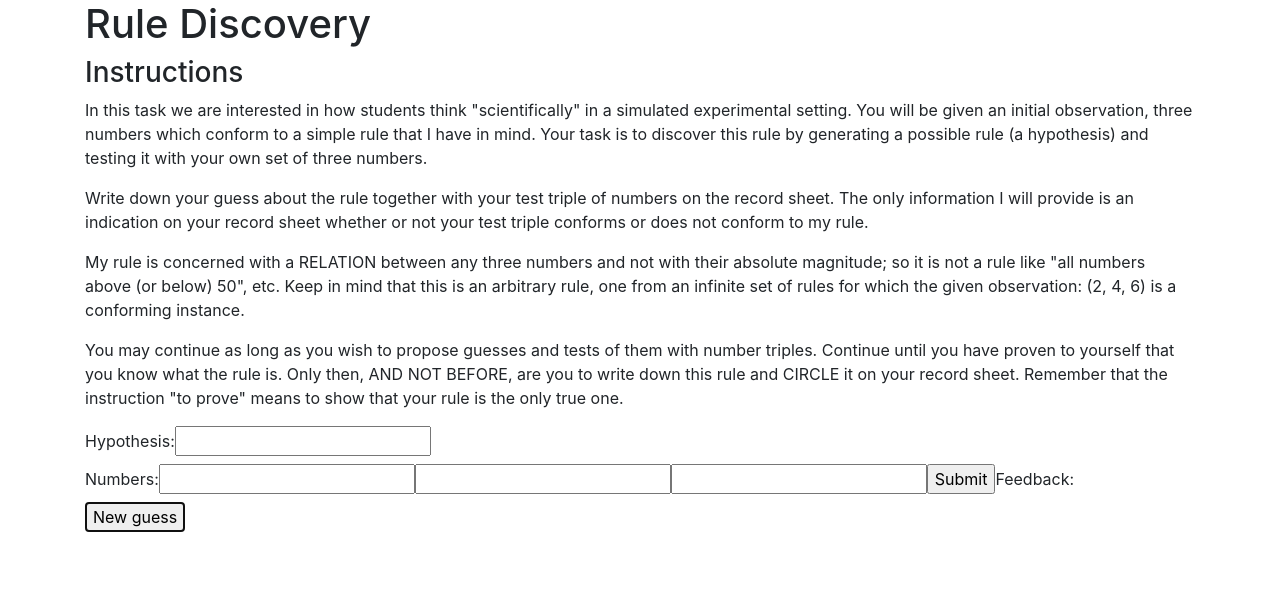
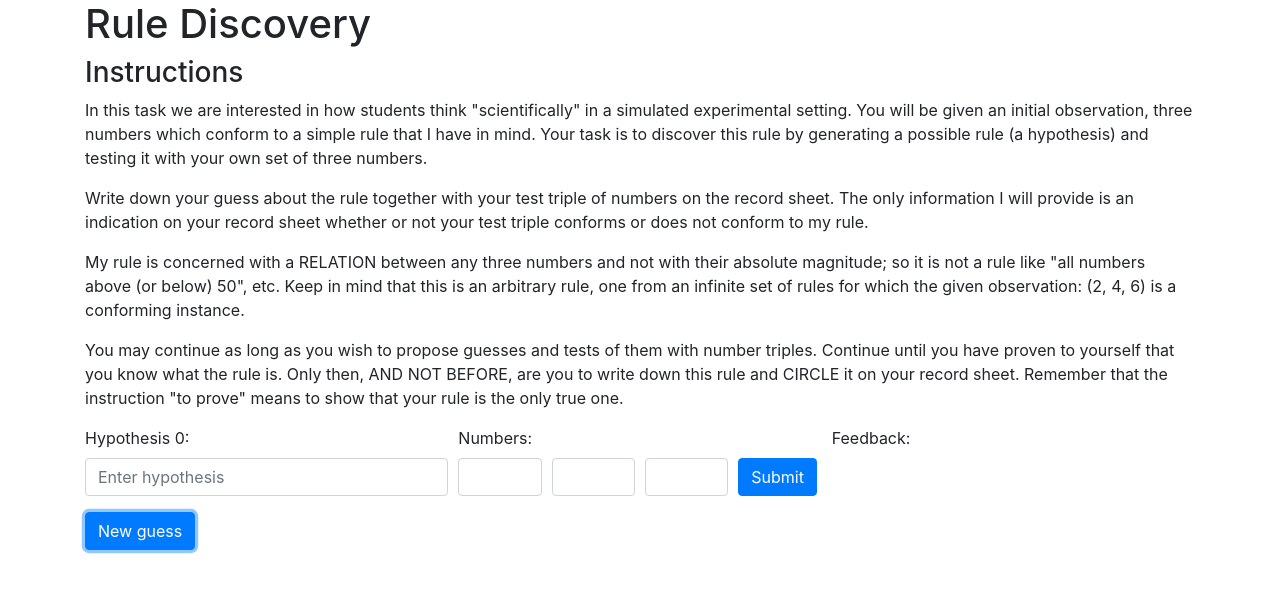
Before and after one commit to ruthwaterfield/rule-discovery, a React (Create React App) app: page / in a window 1280 px wide. Both pictures are taken after a click on the button "New guess". Shown: the top 592 px of the page. Built offline with nearby package versions, Linux system fonts and the light colour scheme.

Commit message:
Improve functionality and appearance of form

```diff
--- a/src/guess.js
+++ b/src/guess.js
@@ -1,4 +1,8 @@
-import React, {Component, Fragment} from 'react'
+import React, {Component} from 'react'
+import Form from "react-bootstrap/Form";
+import Button from "react-bootstrap/Button";
+import Col from "react-bootstrap/Col";
+import Alert from "react-bootstrap/Alert";
 
 class Guess extends Component {
   constructor(props) {
@@ -9,9 +13,9 @@ class Guess extends Component {
       number1: '',
       number2: '',
       number3: '',
-      feedback: ''
+      feedback: '',
+      feedbackVariant: ''
     }
-
     this.handleInputChange = this.handleInputChange.bind(this);
     this.handleSubmit = this.handleSubmit.bind(this);
   }
@@ -28,62 +32,84 @@ class Guess extends Component {
 
   handleSubmit(event) {
     event.preventDefault();
-    if (!this.state.number1 ||
-      !this.state.number2 ||
-      !this.state.number3) {
-      this.setState({feedback: 'Please enter 3 integers'})
-    }
-    else if (!Number.isInteger(+this.state.number1) ||
+if (!Number.isInteger(+this.state.number1) ||
       !Number.isInteger(+this.state.number2) ||
       !Number.isInteger(+this.state.number3)) {
-      this.setState({feedback: 'Please enter 3 integers'})
+      this.setState({feedback: 'Please enter 3 integers', feedbackVariant: 'warning'})
     } else {
       this.setState({disabled: true})
-      this.setState({feedback: this.doNumbersConform(this.state.number1, this.state.number2, this.state.number3)})
+  if (this.doNumbersConform(this.state.number1, this.state.number2, this.state.number3)){
+    this.setState({feedback: 'Conforms', feedbackVariant: 'success'})
+  } else {
+    this.setState({feedback: 'Does not Conform', feedbackVariant: 'danger'})
+  }
     }
   }
 
   doNumbersConform(number1, number2, number3) {
-    if (number1 < number2 && number2 < number3) {
-      return 'Conforms'
-    } else {
-      return 'Does not Conform'
-    }
+    return (number1 < number2 && number2 < number3)
   }
 
   render() {
     return (
-      <Fragment>
-        <form onSubmit={this.handleSubmit}>
-          <label>
-            Hypothesis:
-            <input
+      <Form onSubmit={this.handleSubmit}>
+        <Form.Row>
+          <Col>
+            <Form.Group controlId="hypothesis">
+              <Form.Label>Hypothesis {this.props.guessNumber}:</Form.Label>
+              <Form.Control
+              required
                 type="text"
                             name={'hypothesis'}
+                            placeholder="Enter hypothesis"
                             value={this.state.hypothesis}
                             onChange={this.handleInputChange}
                             disabled={this.state.disabled}
               />
-          </label>
-          <label>
-            Numbers:
-            <input
-              type="text"
+            </Form.Group>
+          </Col>
+
+          <Col>
+            <Form.Group>
+              <Form.Label>Numbers:</Form.Label>
+              <Form.Row>
+                <Col>
+                  <Form.Control required type="text"
                                 name={'number1'}
                                 value={this.state.number1}
                                 onChange={this.handleInputChange}
-              disabled={this.state.disabled}
-            />
-            <input type="text" name={'number2'} value={this.state.number2} onChange={this.handleInputChange} disabled={this.state.disabled}/>
-            <input type="text" name={'number3'} value={this.state.number3} onChange={this.handleInputChange} disabled={this.state.disabled}/>
-          </label>
-          <input type="submit" value="Submit" disabled={this.state.disabled}/>
-          <label>
-            Feedback:
-          <label>{this.state.feedback}</label>
-          </label>
-        </form>
-      </Fragment>
+                                disabled={this.state.disabled}/>
+                </Col>
+                <Col>
+                  <Form.Control required type="text"
+                                name={'number2'}
+                                value={this.state.number2}
+                                onChange={this.handleInputChange}
+                                disabled={this.state.disabled}/></Col>
+                <Col>
+                  <Form.Control required type="text"
+                                name={'number3'}
+                                value={this.state.number3}
+                                onChange={this.handleInputChange}
+                                disabled={this.state.disabled}/></Col>
+                <Col>
+                  <Button variant="primary" type="submit" disabled={this.state.disabled}>
+                    Submit
+                  </Button>
+                </Col>
+              </Form.Row>
+            </Form.Group>
+          </Col>
+          <Col>
+            <Form.Group>
+              <Form.Label>Feedback:</Form.Label>
+              <Alert variant={this.state.feedbackVariant}>
+                {this.state.feedback}
+              </Alert>
+            </Form.Group>
+          </Col>
+        </Form.Row>
+      </Form>
     )
   }
 }
--- a/src/guessGenerator.js
+++ b/src/guessGenerator.js
@@ -1,11 +1,12 @@
 import React, {Component, Fragment} from 'react'
 import Guess from "./guess";
+import Button from "react-bootstrap/Button";
 
 class GuessGenerator extends Component {
   constructor(props) {
     super(props)
     this.state = {
-      numberOfGuesses: 1,
+      numberOfGuesses: 0,
       guesses: []
     }
 
@@ -14,8 +15,8 @@ class GuessGenerator extends Component {
 
   handleNewGuess() {
     this.setState({
-      numberOfGuesses: this.state.numberOfGuesses++,
-      guesses: [...this.state.guesses, <Guess key={this.state.numberOfGuesses}/>]
+      numberOfGuesses: this.state.numberOfGuesses + 1,
+      guesses: [...this.state.guesses, <Guess key={this.state.numberOfGuesses} guessNumber={this.state.numberOfGuesses}/>]
     });
   }
 
@@ -23,7 +24,7 @@ class GuessGenerator extends Component {
     return (
       <Fragment>
         {this.state.guesses}
-        <button name={'newGuess'} onClick={this.handleNewGuess} >New guess</button>
+        <Button name={'newGuess'} onClick={this.handleNewGuess} >New guess</Button>
       </Fragment>
     )
   }
```
Lines whose indentation alone changed are shown as unchanged.
